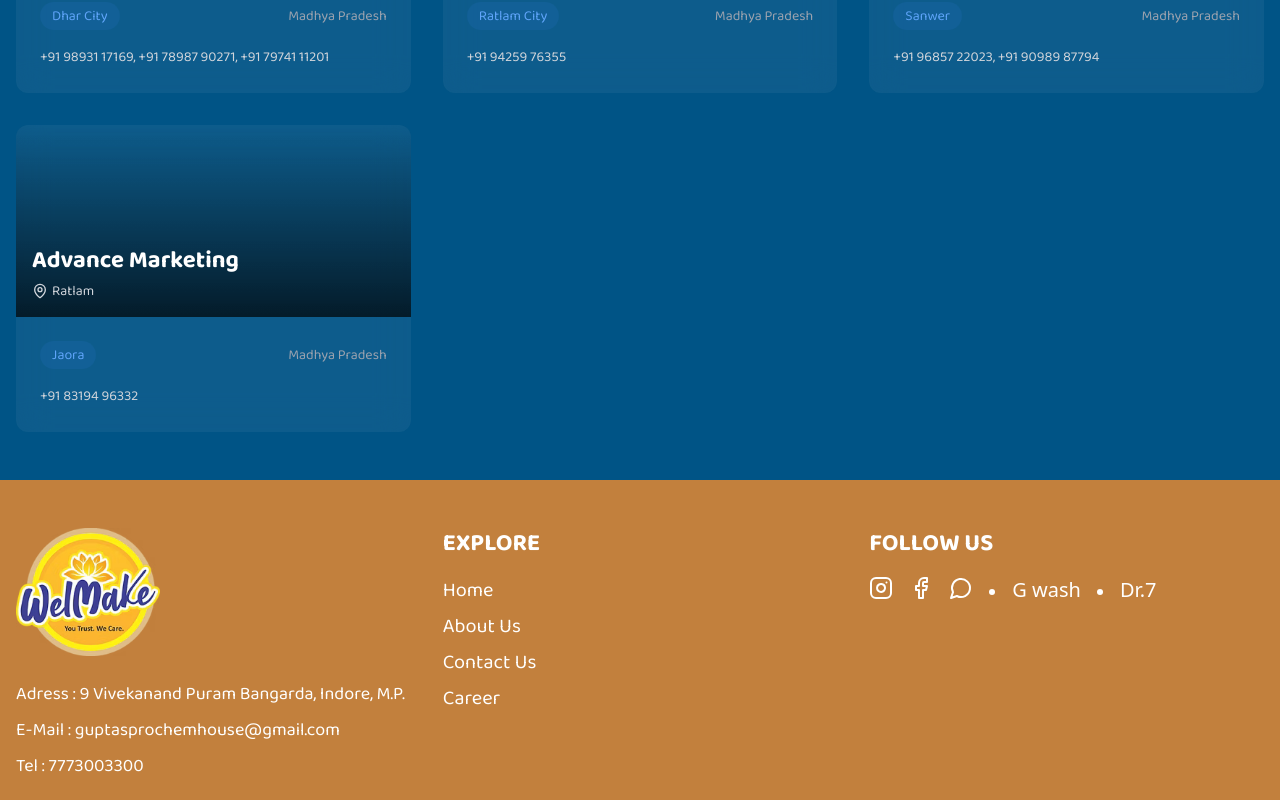
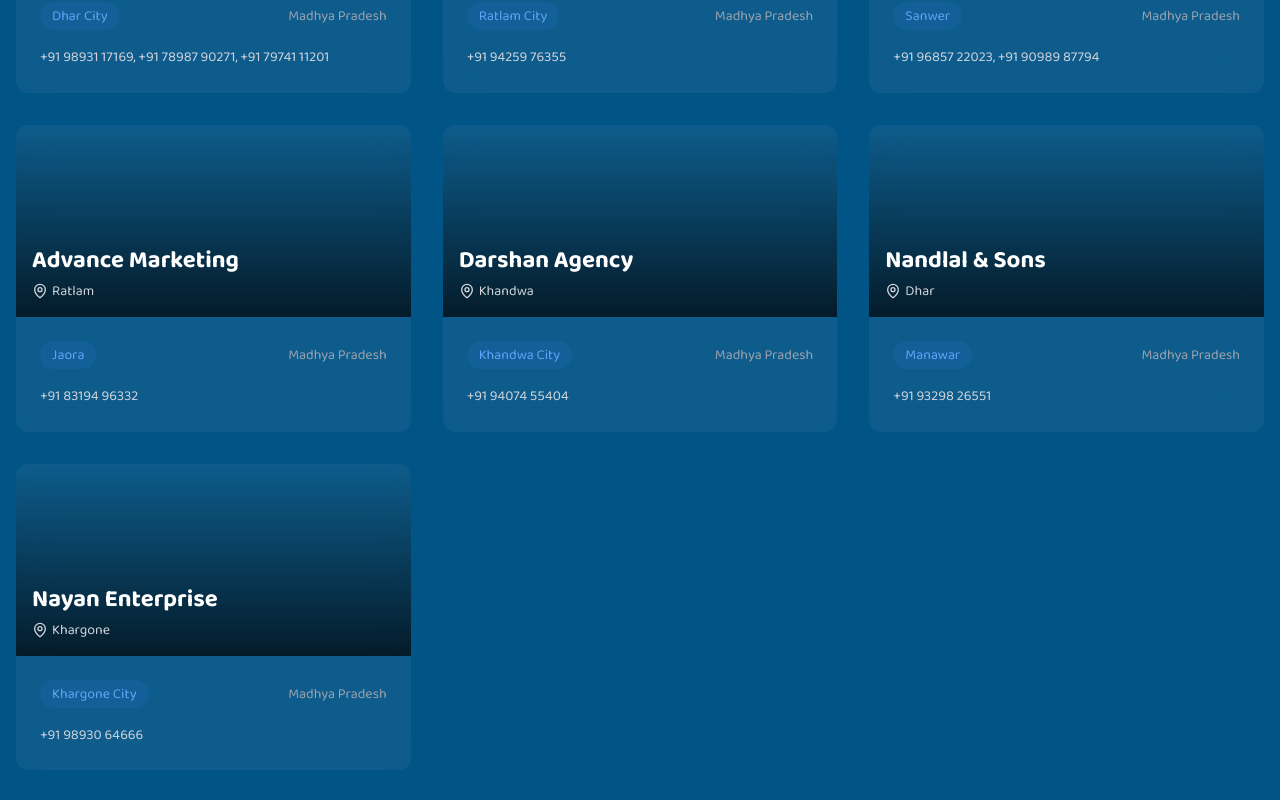
Before and after one commit to aditya123473892/welmake3, a React (Vite) app: page /contact in a window 1280 px wide. Shown: the part 1340-2140 px from the top of the page. Built offline with nearby package versions, Linux system fonts and the light colour scheme.

Commit message:
added the rest distributor of welmake

```diff
--- a/src/Components/Distributors.jsx
+++ b/src/Components/Distributors.jsx
@@ -30,7 +30,28 @@ const statesData = [
     town: "Jaora",
     state: "Madhya Pradesh",
     contactDetails: ["+91 83194 96332"],
+  },{
+    firmName: "Darshan Agency",
+    district: "Khandwa",
+    town: "Khandwa City",
+    state: "Madhya Pradesh",
+    contactDetails: ["+91 94074 55404"],
   },
+  {
+    firmName: "Nandlal & Sons",
+    district: "Dhar",
+    town: "Manawar",
+    state: "Madhya Pradesh",
+    contactDetails: ["+91 93298 26551"],
+  },
+  {
+    firmName: "Nayan Enterprise",
+    district: "Khargone",
+    town: "Khargone City",
+    state: "Madhya Pradesh",
+    contactDetails: ["+91 98930 64666"],
+  }
+
 ];
 
 function Distributors() {
```
